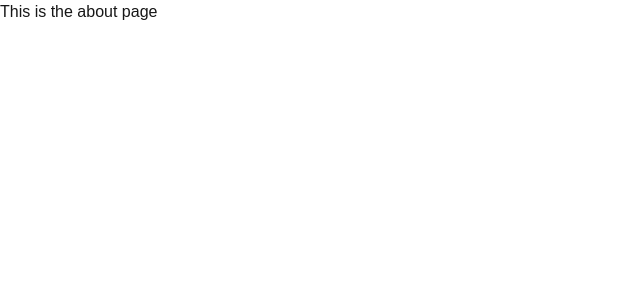
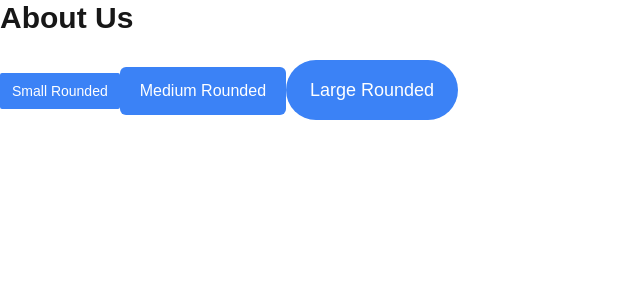
Before and after one commit to chiamakauyanna/alx-project-0x02-setup, a Next.js app in the folder alx-project-2/: page /about in a window 1280 px wide. Shown: the top 300 px of the page, without its empty margins (0-640 px from the left). Built offline with nearby package versions, Linux system fonts and the light colour scheme.

Commit message:
Implement a PostCard Component

```diff
--- /dev/null
+++ b/alx-project-2/components/common/Button.tsx
@@ -0,0 +1,27 @@
+// components/common/Button.tsx
+import React from "react";
+import { ButtonProps } from "@/interfaces";
+
+const Button: React.FC<ButtonProps> = ({ size, shape, children }) => {
+    const sizeClass = {
+        small: "px-3 py-2 text-sm",
+        medium: "px-5 py-3 text-base",
+        large: "px-6 py-4 text-lg",
+    }[size];
+
+    const shapeClass = {
+        "rounded-sm": "rounded-sm",
+        "rounded-md": "rounded-md",
+        "rounded-full": "rounded-full",
+    }[shape];
+
+    return (
+        <button
+            className={`${sizeClass} ${shapeClass} bg-blue-500 text-white hover:bg-blue-600 transition duration-300`}
+        >
+            {children}
+        </button>
+    );
+};
+
+export default Button;
--- /dev/null
+++ b/alx-project-2/components/common/PostCard.tsx
@@ -0,0 +1,14 @@
+import { PostProps } from '@/interfaces'
+import React from 'react'
+
+const PostCard:React.FC<PostProps> = ({title, content, userId}) => {
+  return (
+      <div className='bg-gray-300 mb-4 p-4 rounded'>
+          <h2 className='font-bold text-lg mb-4'>{title}</h2>
+          <p>{content}</p>
+          <p>User ID: {userId}</p>
+      </div>
+  );
+}
+
+export default PostCard
--- a/alx-project-2/components/layout/Header.tsx
+++ b/alx-project-2/components/layout/Header.tsx
@@ -7,14 +7,17 @@ const Header = () => {
       <div>
           <ul>
               <li>
-        <Link href='/home'>Home</Link>
+                  <Link href="/home">Home</Link>
               </li>
               <li>
-        <Link href='/about'>About</Link>
+                  <Link href="/about">About</Link>
+              </li>
+              <li>
+                  <Link href="/posts">Posts</Link>
               </li>
           </ul>
       </div>
-  )
+  );
 }
 
 export default Header
--- a/alx-project-2/pages/about.tsx
+++ b/alx-project-2/pages/about.tsx
@@ -1,13 +1,23 @@
+import Button from '@/components/common/Button';
 import React from 'react'
 
 const about = () => {
   return (
-    <div>
-      <h1>
-        This is the about page
-      </h1>
-    </div>
-  )
+      <div>
+          <h1 className="text-3xl font-bold mb-6">About Us</h1>
+
+          {/* Displaying three buttons with different sizes and shapes */}
+          <Button size="small" shape="rounded-sm">
+              Small Rounded
+          </Button>
+          <Button size="medium" shape="rounded-md">
+              Medium Rounded
+          </Button>
+          <Button size="large" shape="rounded-full">
+              Large Rounded
+          </Button>
+      </div>
+  );
 }
 
 export default about
--- /dev/null
+++ b/alx-project-2/pages/posts.tsx
@@ -0,0 +1,38 @@
+import PostCard from "@/components/common/PostCard";
+import { PostProps } from "@/interfaces";
+import React, { useEffect, useState } from "react";
+
+const posts: React.FC = () => {
+    const [postData, setPostData] = useState<PostProps[]>([]);
+
+    const fetchPost = async () => {
+        const url = "https://jsonplaceholder.typicode.com/posts";
+        const response = await fetch(url);
+        const data = await response.json();
+
+         setPostData(data);
+    };
+
+    useEffect(() => {
+        fetchPost();
+    }, []);
+
+    return (
+        <div className="p-4">
+            <h1>Posts</h1>
+            {postData.map((post) => (
+                <div>
+                    <PostCard
+                        key={post.id}
+                        title={post.title}
+                        content={post.body}
+                        userId={post.userId}
+                    />
+                </div>
+            ))}
+        </div>
+    );
+};
+
+
+export default posts;
```
Also changed, not shown: alx-project-2/interfaces/index.ts (+12 -0 lines). Lines whose indentation alone changed are shown as unchanged.
